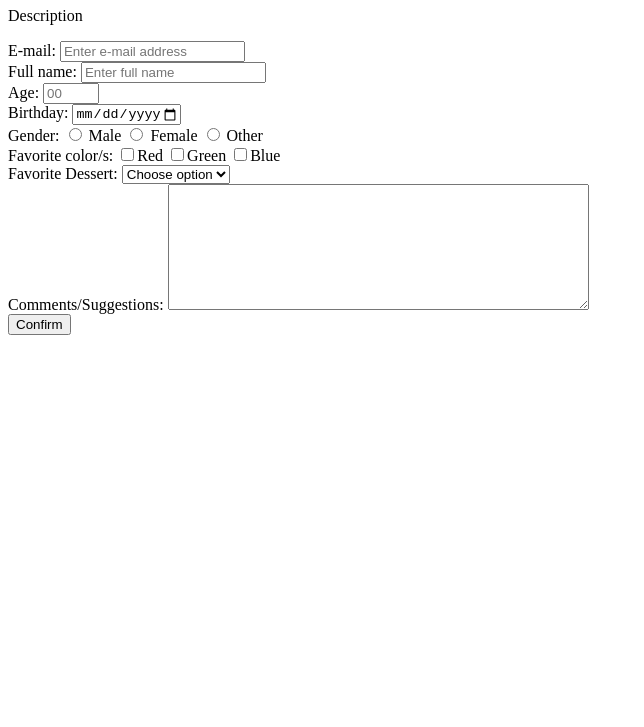
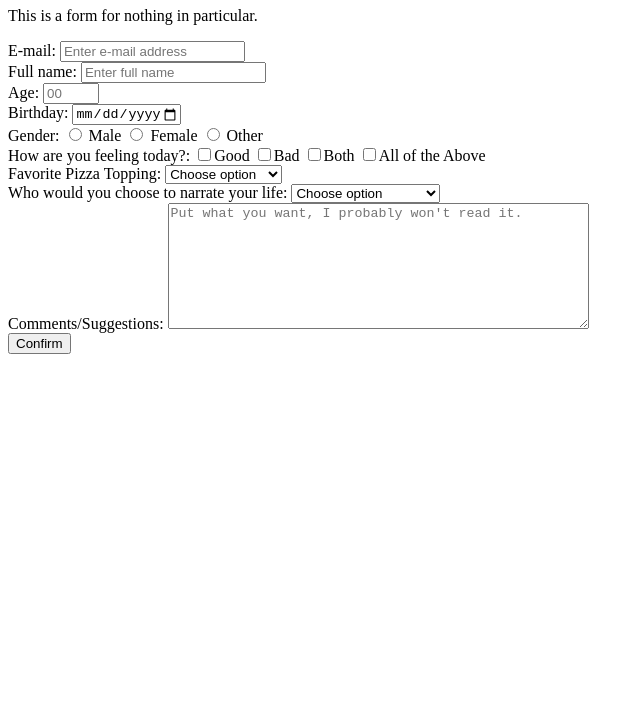
Before and after one commit to Jay-Deeee/avion-forms, a plain HTML site: page index.html in a window 1280 px wide. Shown: the part 73-800 px from the top of the page, without its empty margins (0-644 px from the left). Drawn offline with Linux system fonts and the light colour scheme.

Commit message:
personalized form questions on html

```diff
--- a/index.html
+++ b/index.html
@@ -8,9 +8,10 @@
     </head>
 
     <body>
+        <div class="block">
             <div class="left">
-            <h1 id="title">Title</h1>
-            <p id="description">Description</p>
+                <h1 id="title">Hello.</h1>
+                <p id="description">This is a form for nothing in particular.</p>
             </div>
             <form id="survey-form" method="get">
                 <label id="email-label" for="email">E-mail:</label>
@@ -30,24 +31,34 @@
                 <input type="radio" name="gender" value="female"> Female
                 <input type="radio" name="gender" value="other"> Other
                 <br />
-            <label for="favecolor">Favorite color/s:</label>
-            <input type="checkbox" name="favecolor" value="red">Red
-            <input type="checkbox" name="favecolor" value="green">Green
-            <input type="checkbox" name="favecolor" value="blue">Blue
+                <label for="favecolor">How are you feeling today?:</label>
+                <input type="checkbox" name="favecolor" value="good">Good
+                <input type="checkbox" name="favecolor" value="bad">Bad
+                <input type="checkbox" name="favecolor" value="both">Both
+                <input type="checkbox" name="favecolor" value="all">All of the Above
                 <br />
-            <label for="dessert">Favorite Dessert:</label>
-            <select id="dropdown" name="dessert">
+                <label for="pizza">Favorite Pizza Topping:</label>
+                <select id="dropdown" name="pizza">
                     <option selected disabled>Choose option</option>
-                <option value="icecream">Ice cream</option>
-                <option value="pudding">Pudding</option>
-                <option value="chocolate">Chocolate</option>
-                <option value="cake">Cake</option>
+                    <option value="cheese">Cheese</option>
+                    <option value="meat">Pepperoni/Meat</option>
+                    <option value="seafood">Seafood</option>
+                    <option value="veggies">Vegetables</option>
+                    <option value="pineapple" disabled>Pineapple</option>
+                </select>
+                <br />
+                <label for="pizza">Who would you choose to narrate your life:</label>
+                <select id="dropdown" name="narrator">
+                    <option selected disabled>Choose option</option>
+                    <option value="correct">Morgan Freeman</option>
+                    <option value="wrong" disabled>Anyone else is wrong</option>
                 </select>
                 <br />
                 <label for="comments">Comments/Suggestions:</label>
-            <textarea name="comments" maxlength="400" rows="8" cols="50" required></textarea>
+                <textarea name="comments" maxlength="400" rows="8" cols="50" placeholder="Put what you want, I probably won't read it." required></textarea>
                 <br />
                 <input type="submit" value="Confirm">
             </form>
+        </div>
     </body>
 </html>
```
Lines whose indentation alone changed are shown as unchanged.
